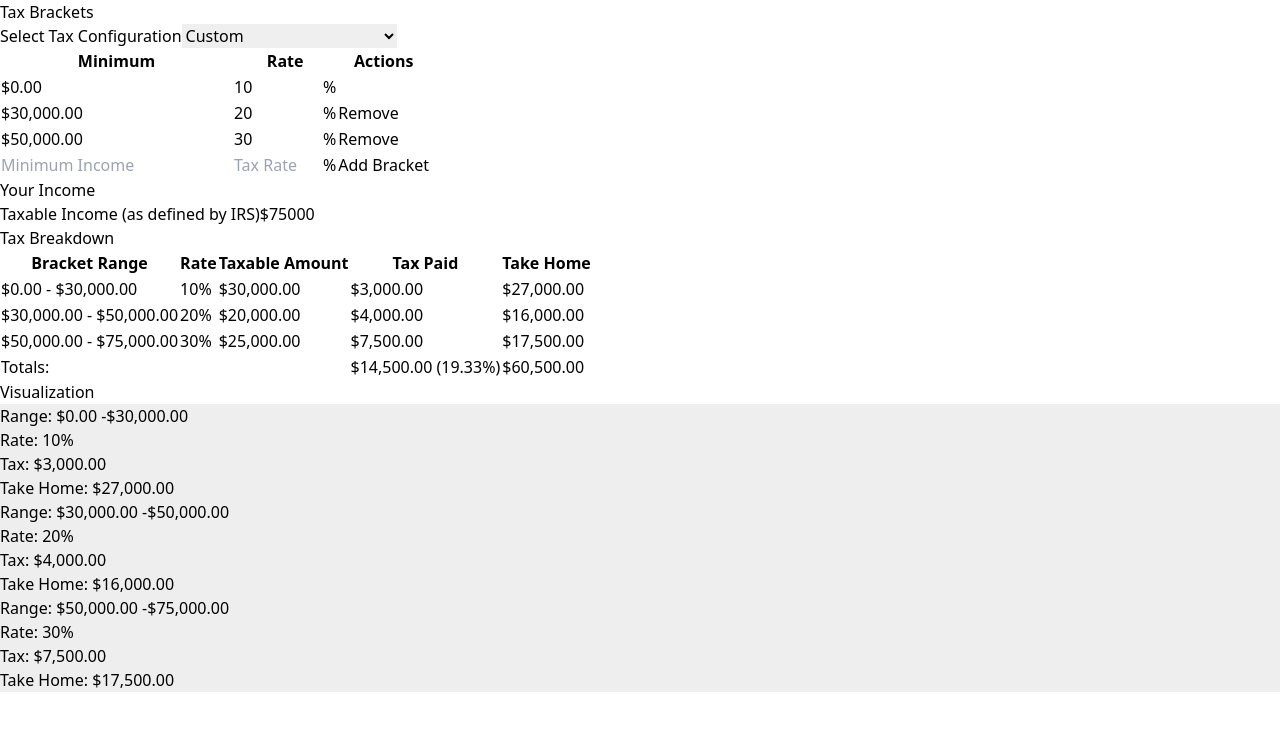
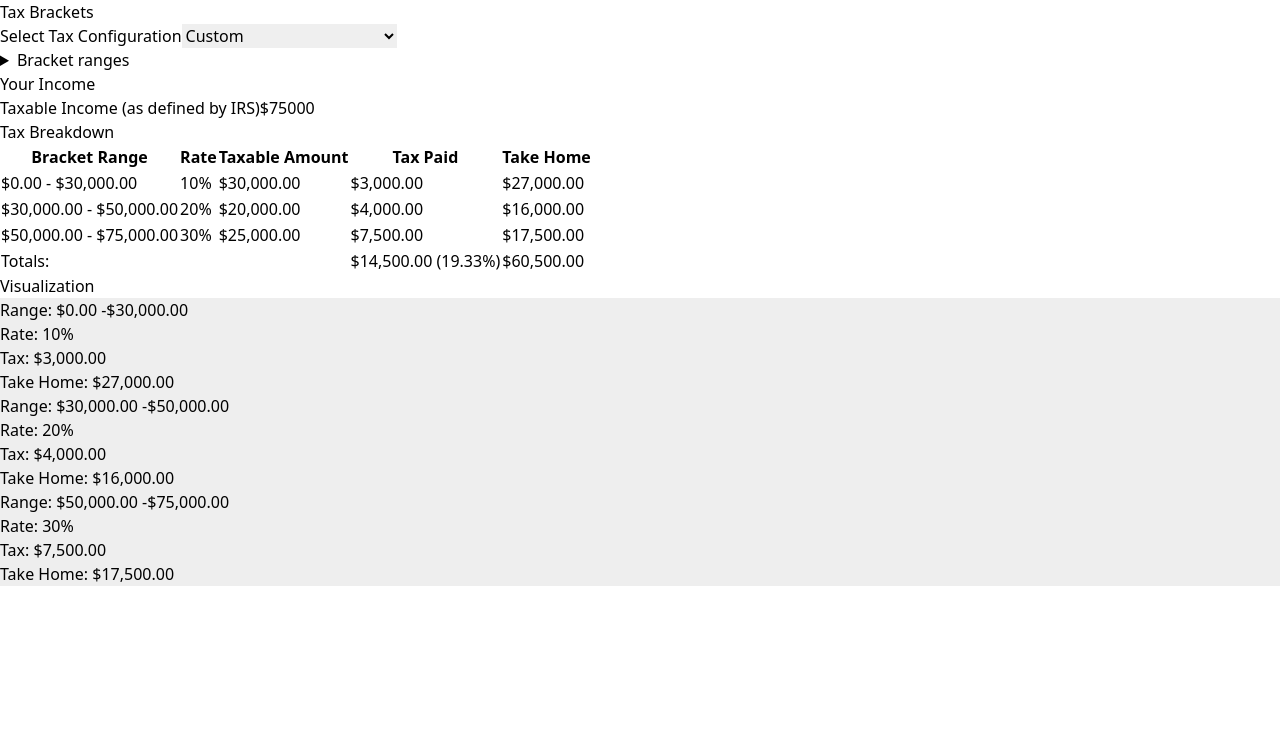
Before and after one commit to dnsge/tax-bracket-explorer, a React (Vite) app: page / in a window 1280 px wide. Shown: the top 730 px of the page. Built offline with nearby package versions, Linux system fonts and the light colour scheme.

Commit message:
hide brackets in table

```diff
--- a/src/TaxSettings.tsx
+++ b/src/TaxSettings.tsx
@@ -1,4 +1,4 @@
-import { useState } from "react";
+import { useRef, useState } from "react";
 import { formatCurrency, TaxBracket } from "./Tax";
 import { TAX_PRESETS } from "./TaxPresets";
 
@@ -60,11 +60,17 @@ const TaxSettings: React.FC<TaxSettingsProps> = ({
     onBracketsChange(newBrackets);
   };
 
+  const detailsRef = useRef<HTMLDetailsElement>(null);
   const handlePresetChange = (presetId: string) => {
     setSelectedPreset(presetId);
     const preset = TAX_PRESETS.find((p) => p.id === presetId);
     if (preset && presetId !== "custom") {
       onBracketsChange(preset.brackets);
+    }
+    if (presetId === "custom") {
+      if (detailsRef.current) {
+        detailsRef.current.open = true;
+      }
     }
   };
 
@@ -94,7 +100,9 @@ const TaxSettings: React.FC<TaxSettingsProps> = ({
               </p>
             )}
           </div>
-          <table className="mt-4 w-full">
+          <details className="mt-4 w-full" ref={detailsRef}>
+            <summary>Bracket ranges</summary>
+            <table className="w-full">
               <thead>
                 <tr className="text-left">
                   <th className="p-2">Minimum</th>
@@ -175,6 +183,7 @@ const TaxSettings: React.FC<TaxSettingsProps> = ({
                 )}
               </tbody>
             </table>
+          </details>
         </div>
 
         <div className="mt-6 grow-[1] w-4/12">
```
Lines whose indentation alone changed are shown as unchanged.
